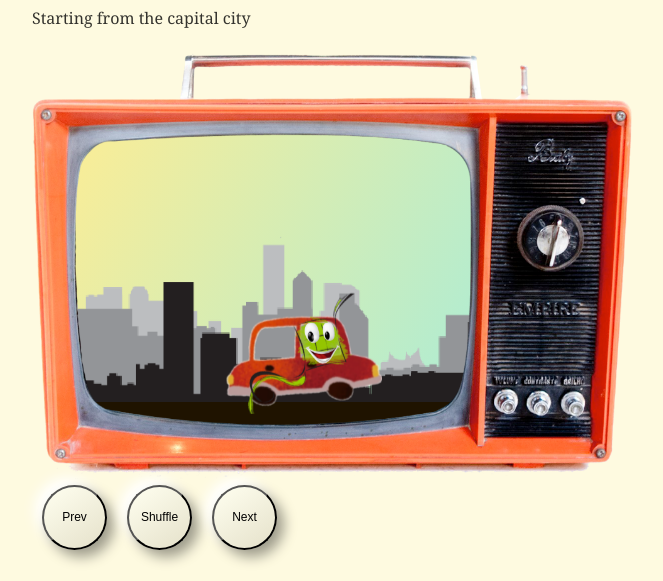
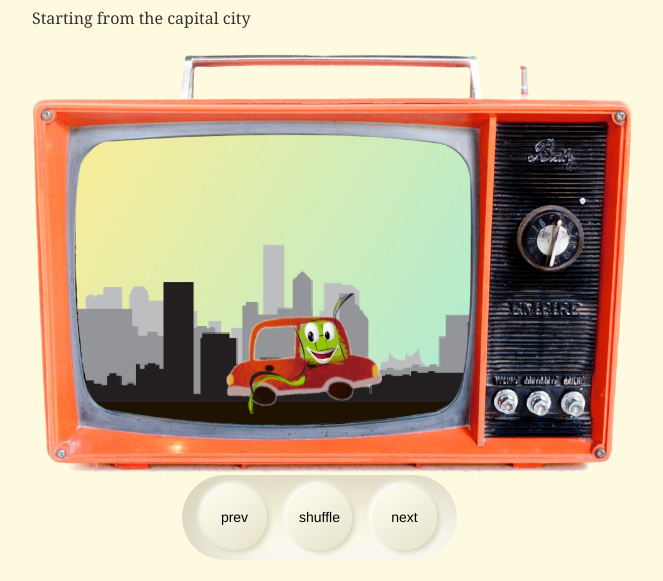
Before and after one commit to diagnosa/ketupat-animated, a Gatsby site: page / in a window 1280 px wide. Shown: the part 219-800 px from the top of the page, without its empty margins (308-971 px from the left). Built offline with nearby package versions, Linux system fonts and the light colour scheme; Gatsby itself is replaced by a stand-in of ours; a web font is replaced by a local one.

Commit message:
add new font-family, change button style

```diff
--- a/src/components/container.js
+++ b/src/components/container.js
@@ -29,6 +29,10 @@ function Container({ children }) {
                     rel="canonical"
                     href="https://ketupat-animated.netlify.app/"
                 />
+                <link
+                    href="https://fonts.googleapis.com/css?family=Blinker"
+                    rel="stylesheet"
+                />
             </Helmet>
             <header style={{ marginBottom: `1.5rem` }}>
                 <Link
--- a/src/components/television.js
+++ b/src/components/television.js
@@ -61,7 +61,7 @@ function Television({ children }) {
                         setTime(shuffleTime());
                     }}
                 >
-                    Prev
+                    prev
                 </button>
                 <button
                     className={televisionStyles.button}
@@ -70,7 +70,7 @@ function Television({ children }) {
                         setTime(shuffleTime());
                     }}
                 >
-                    Shuffle
+                    shuffle
                 </button>
                 <button
                     className={televisionStyles.button}
@@ -79,7 +79,7 @@ function Television({ children }) {
                         setTime(shuffleTime());
                     }}
                 >
-                    Next
+                    next
                 </button>
             </div>
             <Img
--- a/src/components/television.module.css
+++ b/src/components/television.module.css
@@ -41,19 +41,26 @@
 }
 
 .button__group {
-  width: 600px;
+  width: 275px;
+  padding: 5px;
+  border-radius: 50px;
   position: absolute;
-  margin-top: 500px;
+  margin: 500px 150px 0;
+  text-align: center;
+  background: #fefae0;
+  box-shadow: inset 24px 24px 57px #d8d5be, inset -24px -24px 57px #ffffff;
 }
 
 .button {
   border-radius: 50px;
   background: linear-gradient(145deg, #fffff0, #e5e1ca);
-  box-shadow: 7px 7px 13px #9d9b8b, -7px -7px 13px #ffffff;
+  box-shadow: 3px 3px 5px #d8d5be, -3px -3px 5px #ffffff;
+  border: none;
   margin: 5px 10px;
   width: 65px;
   height: 65px;
-  font-size: 12px;
+  font-size: 14px;
+  font-family: 'Blinker', helvetica, sans-serif;
   transition: ease-out 0.5s;
 }
 
@@ -67,7 +74,7 @@
 }
 
 .button:hover {
-  box-shadow: 5px 5px 29px #9d9b8b, -5px -5px 29px #ffffff;
+  box-shadow: 3px 3px 5px #9d9b8b, -3px -3px 5px #ffffff;
 }
 
 @media only screen and (max-width: 600px) {
@@ -82,12 +89,12 @@
     margin: 0 auto;
   }
   .button__group {
-    margin-top: 275px;
-    width: 300px;
+    margin: 300px 55px 0;
+    width: 210px;
   }
   .button {
     border-radius: 50px;
-    font-size: 11px;
+    font-size: 12px;
     width: 55px;
     height: 55px;
     margin: 5px;
--- a/src/styles/global.css
+++ b/src/styles/global.css
@@ -5,3 +5,7 @@ html {
 a {
   color: #a90202;
 }
+
+h1 {
+  color: #2c1a1d;
+}
```
